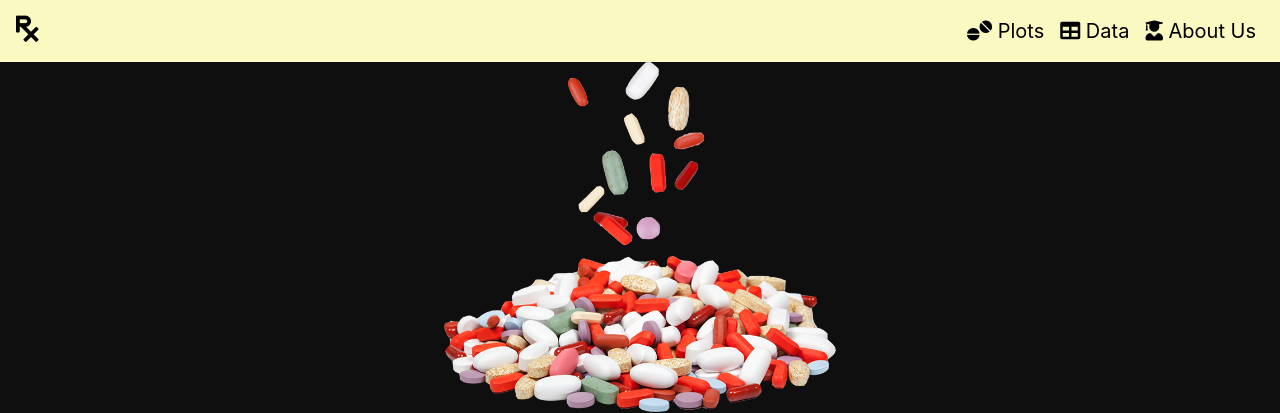
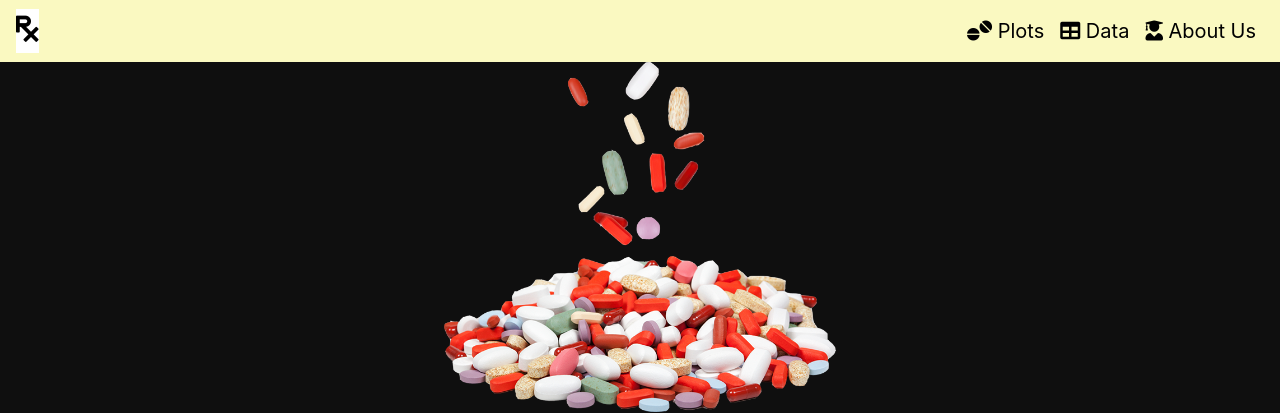
Before and after one commit to Sanjaye22/CUBootcamp-Final-Project, a Flask app: page / in a window 1280 px wide, with the pointer over the restyled element. Shown: the top 413 px of the page. Run offline with Flask 2, Linux system fonts and the light colour scheme; some libraries are stand-ins or nearby versions.

Commit message:
Updated hover

```diff
--- a/Flask/static/css/style.css
+++ b/Flask/static/css/style.css
@@ -127,3 +127,7 @@ p {
     /* background-color: rgb(173, 195, 230) !important; */
     background-color: #FAF9C1 !important;
 }
+
+a:hover {
+    background-color: white;
+}
```
